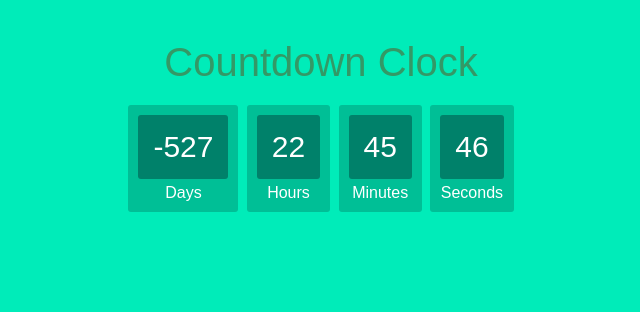
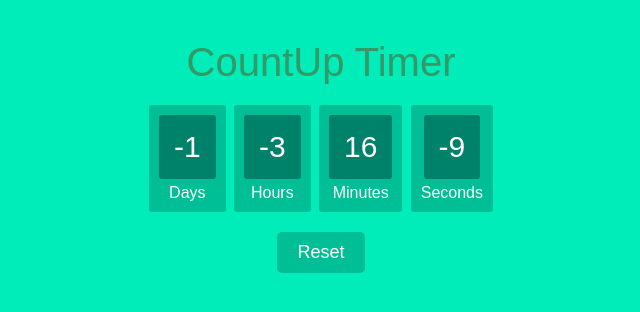
Before and after one commit to mohamedelraghy/CountDown, a plain HTML site: page index.html in a window 1280 px wide. Shown: the whole page, without its empty margins (319-959 px from the left). Drawn offline with Linux system fonts and the light colour scheme.

Commit message:
convert countDown to countup

```diff
--- a/index.html
+++ b/index.html
@@ -5,11 +5,11 @@
     <meta http-equiv="X-UA-Compatible" content="IE=edge">
     <meta name="viewport" content="width=device-width, initial-scale=1.0">
     <link rel="stylesheet" type="text/css" href="style.css">
-    <title>CountDown</title>
+    <title>CountUp Timer</title>
 </head>
 
 <body>
-    <h1>Countdown Clock</h1>
+    <h1>CountUp Timer</h1>
     <div id="clockdiv">
         <div>
             <span class="days"></span>
@@ -27,7 +27,9 @@
             <span class="seconds"></span>
             <div class="smalltext">Seconds</div>
         </div>
+        <button id="resetButton">Reset</button>
     </div>
+
     <script src="./script.js"></script>
 </body>
 </html>
--- a/script.js
+++ b/script.js
@@ -1,7 +1,10 @@
-function getTimeRemaining(endtime){
-    const total = Date.parse(endtime) - Date.parse(new Date());
+let startTime = new Date("2024-9-9");
+let timeinterval;
+
+function getTimeElapsed(startTime) {
+  const total = Date.parse(new Date()) - Date.parse(startTime);
   const seconds = Math.floor((total / 1000) % 60);
-    const minutes = Math.floor((total /( 1000 * 60)) % 60);
+  const minutes = Math.floor((total / (1000 * 60)) % 60);
   const hours = Math.floor((total / (1000 * 60 * 60)) % 24);
   const days = Math.floor(total / (1000 * 60 * 60 * 24));
 
@@ -10,33 +13,37 @@ function getTimeRemaining(endtime){
     days,
     hours,
     minutes,
-        seconds
+    seconds,
   };
 }
 
-function initializeClock(id, endtime) {
+function initializeClock(id, startTime) {
   const clock = document.getElementById(id);
-    const daysSpan = clock.querySelector('.days');
-    const hoursSpan = clock.querySelector('.hours');
-    const minutesSpan = clock.querySelector('.minutes');
-    const secondsSpan = clock.querySelector('.seconds');
+  const daysSpan = clock.querySelector(".days");
+  const hoursSpan = clock.querySelector(".hours");
+  const minutesSpan = clock.querySelector(".minutes");
+  const secondsSpan = clock.querySelector(".seconds");
 
-    function updateClock(){
-        const t = getTimeRemaining(endtime);
+  function updateClock() {
+    const t = getTimeElapsed(startTime);
 
     daysSpan.innerHTML = t.days;
-        hoursSpan.innerHTML = ('0' + t.hours).slice(-2);
-        minutesSpan.innerHTML = ('0' + t.minutes).slice(-2);
-        secondsSpan.innerHTML = ('0' + t.seconds).slice(-2);
-
-        if (t.total <= 0){
-            clearInterval(timeinterval);
-        }
+    hoursSpan.innerHTML = ("0" + t.hours).slice(-2);
+    minutesSpan.innerHTML = ("0" + t.minutes).slice(-2);
+    secondsSpan.innerHTML = ("0" + t.seconds).slice(-2);
   }
 
   updateClock();
-    const timeinterval = setInterval(updateClock, 1000);
+  timeinterval = setInterval(updateClock, 1000);
 }
 
-const deadline = new Date("2023-4-1");
-initializeClock('clockdiv', deadline);
+function resetClock() {
+  clearInterval(timeinterval); // Stop the existing interval
+  startTime = new Date(); // Reset the start time to the current time
+  initializeClock("clockdiv", startTime); // Reinitialize the clock
+}
+
+document.getElementById("resetButton").addEventListener("click", resetClock);
+
+// Initialize the clock for the first time
+initializeClock("clockdiv", startTime);
--- a/style.css
+++ b/style.css
@@ -1,18 +1,18 @@
-body{
+body {
   text-align: center;
   background: #00ECB9;
   font-family: sans-serif;
   font-weight: 100;
 }
 
-h1{
+h1 {
   color: #396;
   font-weight: 100;
   font-size: 40px;
   margin: 40px 0px 20px;
 }
 
-#clockdiv{
+#clockdiv {
   font-family: sans-serif;
   color: #fff;
   display: inline-block;
@@ -21,21 +21,38 @@ h1{
   font-size: 30px;
 }
 
-#clockdiv > div{
+#clockdiv > div {
   padding: 10px;
   border-radius: 3px;
   background: #00BF96;
   display: inline-block;
 }
 
-#clockdiv div > span{
+#clockdiv div > span {
   padding: 15px;
   border-radius: 3px;
   background: #00816A;
   display: inline-block;
 }
 
-.smalltext{
+.smalltext {
   padding-top: 5px;
   font-size: 16px;
 }
+
+#resetButton {
+  display: block;
+  padding: 10px 20px;
+  font-size: 18px;
+  color: #fff;
+  background-color: #00BF96;
+  border: none;
+  border-radius: 5px;
+  cursor: pointer;
+  margin: 20px auto 0; /* Added auto for centering and top margin */
+  transition: background-color 0.3s ease;
+}
+
+#resetButton:hover {
+  background-color: #00816A;
+}
```
Lines whose indentation alone changed are shown as unchanged.
